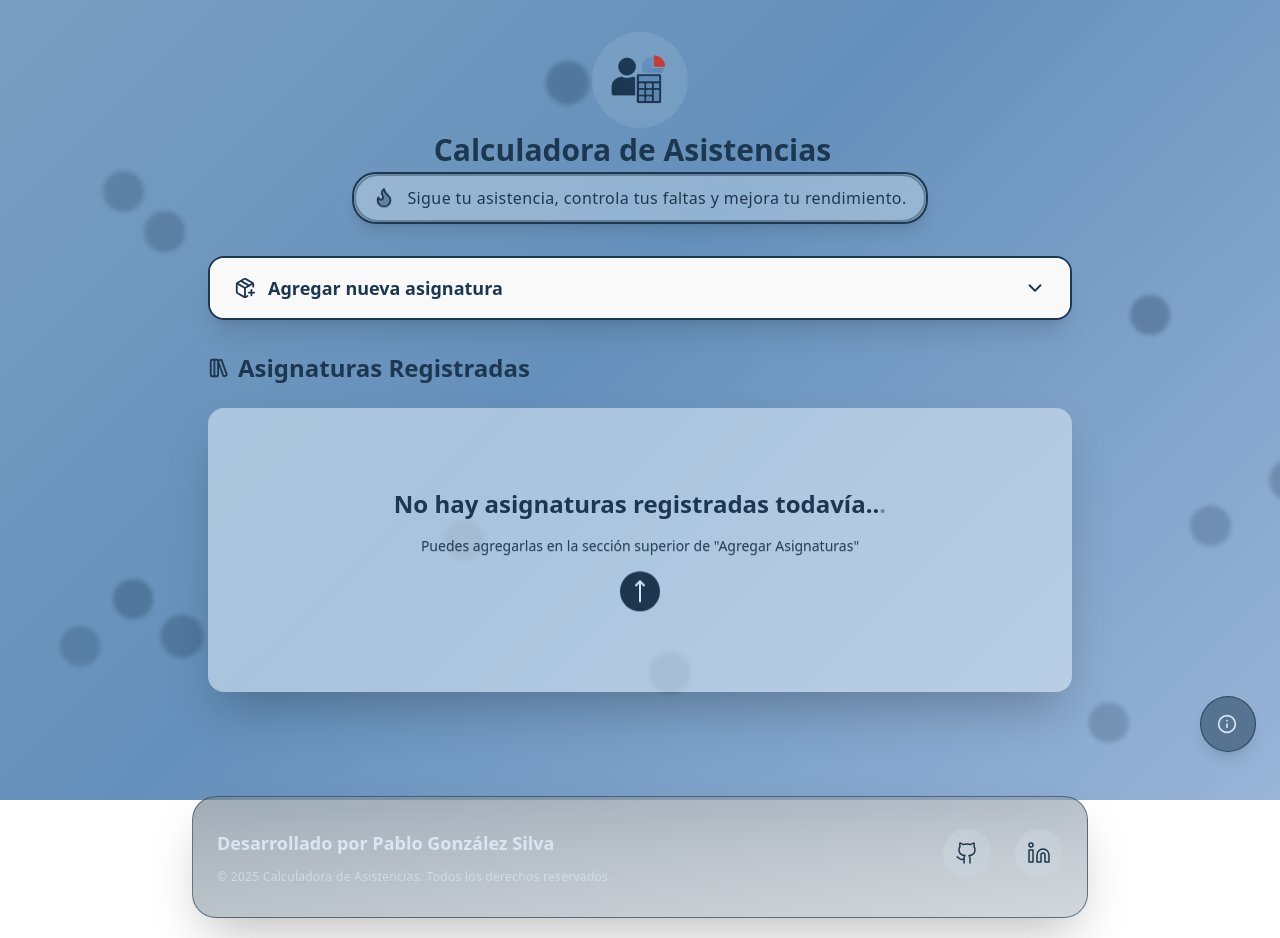
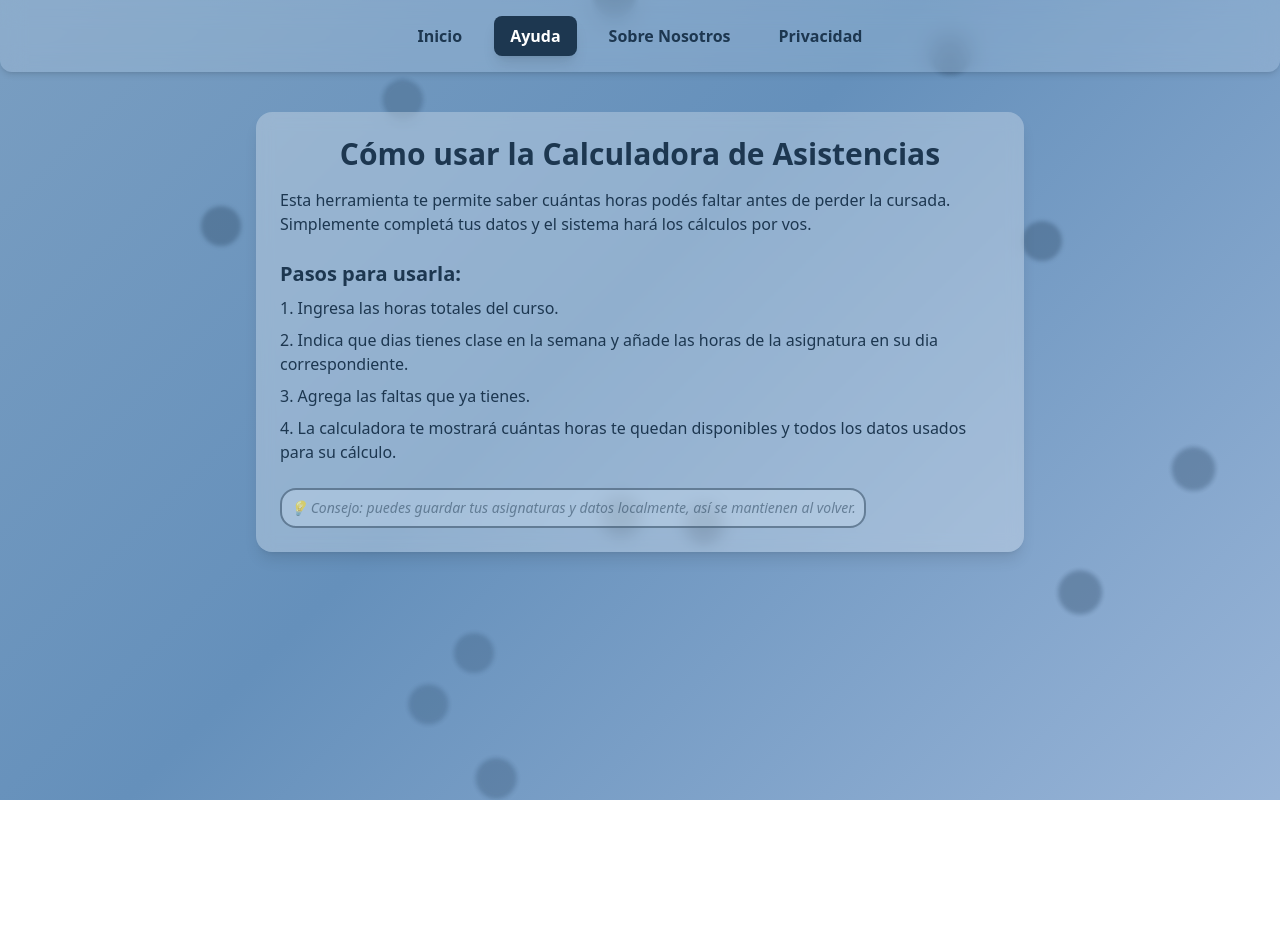
Before and after one commit to PabloGonz68/calculadora-asistencias, a React (Vite) app: page /ayuda in a window 1280 px wide. After the commit the page ends 912 px from the top, so only its background shows below. Built offline with nearby package versions, Linux system fonts and the light colour scheme.

Commit message:
Fix calculo y añadida pages

```diff
--- a/package.json
+++ b/package.json
@@ -14,6 +14,7 @@
     "lucide-react": "^0.553.0",
     "react": "^19.1.1",
     "react-dom": "^19.1.1",
+    "react-router-dom": "^7.9.5",
     "recharts": "^3.3.0",
     "sweetalert2": "^11.26.3"
   },
--- a/src/App.tsx
+++ b/src/App.tsx
@@ -1,7 +1,30 @@
-import { HomePage } from './pages/HomePage'
+import { BrowserRouter as Router, Routes, Route, NavLink } from "react-router-dom";
+import { Ayuda } from "./pages/Ayuda";
+import { Sobre } from "./pages/SobreNosotros";
+import { PoliticaPrivacidad } from "./pages/PoliticaPrivacidad";
+import { HomePage } from "./pages/HomePage";
 
-function App() {
-  return <HomePage />;
+export default function App() {
+  const linkClasses = ({ isActive }: { isActive: boolean }) =>
+    `relative px-4 py-2 font-semibold text-primary transition-all duration-300
+     ${isActive ? "text-white bg-primary rounded-lg shadow-lg" : "hover:text-white hover:bg-primary/50 hover:shadow-lg hover:rounded-lg"}
+     after:absolute after:left-0 after:bottom-0 after:h-0.5 after:w-0 after:from-primary after:to-acento after:transition-all after:duration-300 hover:after:w-full`;
+
+  return (
+    <Router>
+      <nav className="p-4 flex justify-center gap-4 bg-secondary-light/20 backdrop-blur-md shadow-md rounded-b-xl sticky top-0 z-50">
+        <NavLink to="/" className={linkClasses}>Inicio</NavLink>
+        <NavLink to="/ayuda" className={linkClasses}>Ayuda</NavLink>
+        <NavLink to="/sobre" className={linkClasses}>Sobre Nosotros</NavLink>
+        <NavLink to="/privacidad" className={linkClasses}>Privacidad</NavLink>
+      </nav>
+
+      <Routes>
+        <Route path="/" element={<HomePage />} />
+        <Route path="/ayuda" element={<Ayuda />} />
+        <Route path="/sobre" element={<Sobre />} />
+        <Route path="/privacidad" element={<PoliticaPrivacidad />} />
+      </Routes>
+    </Router>
+  );
 }
-
-export default App;
--- a/src/components/ListaAsignaturas.tsx
+++ b/src/components/ListaAsignaturas.tsx
@@ -42,7 +42,7 @@ export const ListaAsignaturas = ({
 
             <div className="grid gap-6 md:grid-cols-1 lg:grid-cols-2 items-stretch">
                 {asignaturas.map((asignatura, index) => {
-                    const { horasSemanales, horasRestantes, limiteFaltas } =
+                    const { horasSemanales, horasRestantes, limiteFaltas, totalHorasAsignatura } =
                         calcularAsistencia(asignatura);
 
                     const percentOfLimit =
@@ -107,7 +107,9 @@ export const ListaAsignaturas = ({
 
                                     {/* Datos */}
                                     <dl className="grid grid-cols-2 gap-3 text-sm">
-                                        <DataItem label="Horas totales" value={asignatura.horasTotales} />
+                                        <DataItem label="Horas totales del curso" value={asignatura.horasTotalesCurso} />
+                                        <DataItem label="Horas de la asignatura" value={totalHorasAsignatura} />
+                                        <DataItem label="Días del curso" value={asignatura.diasCursoSemanales} />
                                         <DataItem label="Horas semanales" value={horasSemanales} />
                                         <DataItem label="Faltadas" value={asignatura.horasFaltadas} />
                                         <DataItem label="Restantes" value={horasRestantes} />
@@ -128,7 +130,7 @@ export const ListaAsignaturas = ({
                                         <GraficoFaltas
                                             horasFaltadas={asignatura.horasFaltadas}
                                             limiteFaltas={limiteFaltas}
-                                            totalHoras={asignatura.horasTotales}
+                                            totalHoras={totalHorasAsignatura}
                                         />
 
                                         <div className="mt-2">
--- /dev/null
+++ b/src/pages/Ayuda.tsx
@@ -0,0 +1,31 @@
+import { BackgroundEfecto } from "../components/BackgroundEfecto";
+
+export const Ayuda = () => {
+    return (
+        <div className="relative min-h-screen">
+            <BackgroundEfecto />
+
+            <div className="max-w-3xl mx-auto p-6 text-primary bg-fondo/30 backdrop-blur-sm rounded-2xl mt-10 mb-20 shadow-lg">
+                <h1 className="text-3xl font-bold text-primary mb-4 text-center">
+                    Cómo usar la Calculadora de Asistencias
+                </h1>
+                <p className="mb-4">
+                    Esta herramienta te permite saber cuántas horas podés faltar antes de perder la cursada.
+                    Simplemente completá tus datos y el sistema hará los cálculos por vos.
+                </p>
+                <h2 className="text-xl font-semibold text-primary mt-6 mb-2">Pasos para usarla:</h2>
+                <ol className="list-decimal list-inside space-y-2">
+                    <li>Ingresa las horas totales del curso.</li>
+                    <li>Indica que dias tienes clase en la semana y añade las horas de la asignatura en su dia correspondiente.</li>
+                    <li>Agrega las faltas que ya tienes.</li>
+                    <li>La calculadora te mostrará cuántas horas te quedan disponibles y todos los datos usados para su cálculo.</li>
+                </ol>
+                <div className="mt-6 flex p-2 items-center border-2 rounded-2xl border-primary/50 w-fit bg-secondary-light/30">
+                    <p className="italic text-sm text-primary/50">
+                        💡 Consejo: puedes guardar tus asignaturas y datos localmente, así se mantienen al volver.
+                    </p>
+                </div>
+            </div>
+        </div>
+    );
+};
--- a/src/pages/HomePage.tsx
+++ b/src/pages/HomePage.tsx
@@ -1,5 +1,5 @@
 import { useEffect, useState } from 'react';
-import type { Asignatura } from '../components/FormularioAsignatura';
+import type { Asignatura } from '../utils/calculations';
 import { FormularioAsignatura } from '../components/FormularioAsignatura';
 import { ListaAsignaturas } from '../components/ListaAsignaturas';
 import { guardarAsignaturas, cargarAsignaturas } from '../utils/calculations';
@@ -8,72 +8,46 @@ import { InfoFlotante } from '../components/InfoFlotante';
 import { BackgroundEfecto } from '../components/BackgroundEfecto';
 import { Footer } from '../components/Footer';
 
+
 export const HomePage = () => {
     const [asignaturas, setAsignaturas] = useState<Asignatura[]>([]);
 
     useEffect(() => {
-        const asignaturasGuardadas = cargarAsignaturas();
-        setAsignaturas(asignaturasGuardadas);
+        setAsignaturas(cargarAsignaturas());
     }, []);
 
     const handleAgregarAsignatura = (nuevaAsignatura: Asignatura) => {
-        const asignaturasActualizadas = [...asignaturas, nuevaAsignatura];
-        setAsignaturas(asignaturasActualizadas);
-        guardarAsignaturas(asignaturasActualizadas);
+        const nuevas = [...asignaturas, nuevaAsignatura];
+        setAsignaturas(nuevas);
+        guardarAsignaturas(nuevas);
     };
 
     const handleEliminarAsignatura = (id: string) => {
-        const asignaturasActualizadas = asignaturas.filter(
-            (asignatura) => asignatura.id !== id
-        );
-        setAsignaturas(asignaturasActualizadas);
-        guardarAsignaturas(asignaturasActualizadas);
+        const nuevas = asignaturas.filter(a => a.id !== id);
+        setAsignaturas(nuevas);
+        guardarAsignaturas(nuevas);
     };
 
     return (
         <div className="relative min-h-screen">
             <BackgroundEfecto />
-
-            {/* Contenido principal */}
             <div className="relative z-10 py-8">
                 <InfoFlotante />
                 <div className="container mx-auto px-4 max-w-4xl">
-                    <div className='flex justify-center items-center flex-col mb-8 gap-1'>
+                    <div className="flex justify-center items-center flex-col mb-8 gap-1">
                         <img src="/logo.webp" alt="Logo" className="w-24 h-24 bg-fondo/10 backdrop-blur-sm rounded-full p-2 object-cover" />
-                        <div className='flex justify-center items-center'>
-
-                            <h1 className="text-3xl ml-[-15px] font-bold text-primary text-center">
-                                Calculadora de Asistencias
-                            </h1>
-                        </div>
-
-                        <div className="
-  relative rounded-3xl border-2 border-primary
-  bg-secondary-light/40 backdrop-blur-sm
-  p-3 w-full md:w-2/3 flex gap-3 justify-center items-center
-  shadow-lg transition-all duration-300
-  overflow-hidden
-">
-                            {/* Brillo animado alrededor */}
+                        <h1 className="text-3xl font-bold text-primary text-center">Calculadora de Asistencias</h1>
+                        <div className="relative rounded-3xl border-2 border-primary bg-secondary-light/40 backdrop-blur-sm p-3 w-full md:w-2/3 flex gap-3 justify-center items-center shadow-lg">
                             <div className="absolute inset-0 rounded-3xl border-2 border-primary opacity-30 animate-pulse"></div>
-
-                            {/* Ícono de fueguito animado */}
                             <Flame size={22} className="text-primary fill-primary/40 animate-bounce-slow" />
-
-                            {/* Texto */}
                             <span className="text-center text-primary font-medium tracking-wide">
                                 Sigue tu asistencia, controla tus faltas y mejora tu rendimiento.
                             </span>
                         </div>
+                    </div>
 
-
-
-                    </div>
-                    <FormularioAsignatura onAgregarAsignatura={handleAgregarAsignatura as unknown as (asignatura: import('../components/FormularioAsignatura').Asignatura) => void} />
-                    <ListaAsignaturas
-                        asignaturas={asignaturas}
-                        onEliminarAsignatura={handleEliminarAsignatura}
-                    />
+                    <FormularioAsignatura onAgregarAsignatura={handleAgregarAsignatura} />
+                    <ListaAsignaturas asignaturas={asignaturas} onEliminarAsignatura={handleEliminarAsignatura} />
                 </div>
             </div>
             <Footer />
--- /dev/null
+++ b/src/pages/PoliticaPrivacidad.tsx
@@ -0,0 +1,30 @@
+import { BackgroundEfecto } from "../components/BackgroundEfecto";
+
+export const PoliticaPrivacidad = () => {
+    return (
+        <div className="relative min-h-screen">
+            <BackgroundEfecto />
+
+            <div className="max-w-3xl mx-auto p-6 text-primary bg-fondo/30 backdrop-blur-sm rounded-2xl mt-10 mb-20 shadow-lg">
+                <h1 className="text-3xl font-bold text-primary-dark mb-4 text-center">
+                    Política de Privacidad
+                </h1>
+                <p className="mb-4">
+                    En <strong>Calculadora de Asistencias</strong> respetamos tu privacidad. No recopilamos, almacenamos ni compartimos
+                    información personal identificable.
+                </p>
+                <p className="mb-4">
+                    Toda la información que ingreses (asignaturas, horas, faltas, etc.) se guarda únicamente en tu navegador
+                    mediante <strong>almacenamiento local</strong> y nunca se envía a ningún servidor.
+                </p>
+                <p className="mb-4">
+                    Este sitio puede utilizar cookies propias o de terceros para mejorar la experiencia de uso o mostrar anuncios.
+                    Podés deshabilitarlas desde la configuración de tu navegador.
+                </p>
+                <p className="mt-6 italic text-sm text-primary/50">
+                    Última actualización: {new Date().toLocaleDateString("es-ES")}
+                </p>
+            </div>
+        </div>
+    );
+};
--- /dev/null
+++ b/src/pages/SobreNosotros.tsx
@@ -0,0 +1,31 @@
+import { BackgroundEfecto } from "../components/BackgroundEfecto";
+
+export const Sobre = () => {
+    return (
+        <div className="relative min-h-screen">
+            <BackgroundEfecto />
+
+            <div className="max-w-3xl mx-auto p-6 text-primary bg-fondo/30 backdrop-blur-sm rounded-2xl mt-10 mb-20 shadow-lg">
+                <h1 className="text-3xl font-bold text-primary mb-4 text-center">
+                    Sobre la Calculadora de Asistencias
+                </h1>
+                <p className="mb-4">
+                    Esta aplicación surge debido al cambio actual en la educación española, donde las faltas
+                    justificadas e injustificadas cuentan de la misma manera para perder la evaluación continua.
+                </p>
+                <p className="mb-4">
+                    Por ello, es fundamental tener controlada la asistencia, especialmente en casos de inasistencia
+                    por salud o compromisos personales importantes. Esta herramienta te permite calcular y organizar
+                    tus horas de clase de forma sencilla y visual.
+                </p>
+                <p className="mb-4">
+                    Está desarrollada con <strong>React</strong> y <strong>Vite</strong>, y utiliza almacenamiento local,
+                    por lo que tus datos se guardan únicamente en tu dispositivo.
+                </p>
+                <p className="mt-6 italic text-sm text-primary/50">
+                    Creado para facilitarte la vida académica.
+                </p>
+            </div>
+        </div>
+    );
+};
--- a/src/utils/calculations.ts
+++ b/src/utils/calculations.ts
@@ -8,9 +8,10 @@ export interface Asignatura {
   id: string;
   nombre: string;
   horario: HorarioDia[];
-  horasTotales: number;
+  horasTotalesCurso: number; // Ej: 720
+  diasCursoSemanales: number; // Ej: 4 (días que hay clase en total, no solo de esta asignatura)
   horasFaltadas: number;
-  porcentaje?: number;
+  porcentaje?: number; // % permitido de faltas
 }
 
 interface ResultadoCalculo {
@@ -22,34 +23,54 @@ interface ResultadoCalculo {
   advertencias: string[];
 }
 
-
+/**
+ * Calcula la asistencia de una asignatura teniendo en cuenta:
+ * - Horas totales del curso (ej. 720h)
+ * - Días de clase del curso (ej. 4 días por semana)
+ * - Horas por día (fijas: 6)
+ * - Horas semanales de la asignatura según los días seleccionados
+ */
 export const calcularAsistencia = (asignatura: Asignatura): ResultadoCalculo => {
   const advertencias: string[] = [];
 
-  const horasSemanales = asignatura.horario
+  // Horas semanales de la asignatura (sumando los días activos)
+  const horasSemanalesAsignatura = asignatura.horario
     .filter(dia => dia.activo)
     .reduce((total, dia) => total + dia.horas, 0);
 
-  if (horasSemanales === 0) {
-    advertencias.push('No hay horas de clase asignadas en ningún día de la semana');
+  if (horasSemanalesAsignatura === 0) {
+    advertencias.push('No has indicado en qué días tienes esta asignatura.');
   }
 
-  const totalHorasAsignatura = asignatura.horasTotales;
+  // Curso general
+  const horasPorDiaCurso = 6; // estándar, configurable si quieres
+  const horasSemanalesCurso = asignatura.diasCursoSemanales * horasPorDiaCurso;
+
+  if (asignatura.diasCursoSemanales === 0) {
+    advertencias.push('No has indicado los días totales del curso.');
+  }
+
+  // Horas totales de esta asignatura (proporcionales a las horas totales del curso)
+  const totalHorasAsignatura =
+    horasSemanalesCurso > 0
+      ? (asignatura.horasTotalesCurso * horasSemanalesAsignatura) / horasSemanalesCurso
+      : 0;
+
+  // Cálculos de faltas
   const porcentaje = asignatura.porcentaje ?? 20;
   const limiteFaltas = Math.floor(totalHorasAsignatura * (porcentaje / 100));
   const horasRestantes = Math.max(0, limiteFaltas - asignatura.horasFaltadas);
-
   const semanasPosiblesFalta =
-    horasSemanales > 0
-      ? Math.floor((horasRestantes / horasSemanales) * 10) / 10
+    horasSemanalesAsignatura > 0
+      ? Math.floor((horasRestantes / horasSemanalesAsignatura) * 10) / 10
       : 0;
 
   if (asignatura.horasFaltadas > limiteFaltas) {
-    advertencias.push('Has superado el límite de faltas permitido');
+    advertencias.push('Has superado el límite de faltas permitido.');
   }
 
   return {
-    horasSemanales,
+    horasSemanales: horasSemanalesAsignatura,
     totalHorasAsignatura,
     limiteFaltas,
     horasRestantes,
@@ -58,7 +79,7 @@ export const calcularAsistencia = (asignatura: Asignatura): ResultadoCalculo =>
   };
 };
 
-
+// Días base de la semana
 export const DIAS_SEMANA: HorarioDia[] = [
   { dia: 'lunes', horas: 0, activo: false },
   { dia: 'martes', horas: 0, activo: false },
@@ -70,22 +91,10 @@ export const DIAS_SEMANA: HorarioDia[] = [
 ];
 
 export const guardarAsignaturas = (asignaturas: Asignatura[]): void => {
-  localStorage.setItem('asignaturas', JSON.stringify(asignaturas, (key, value) => {
-    if (key === 'fechaInicio' || key === 'fechaFin') {
-      return value ? value.toISOString() : null;
-    }
-    return value;
-  }));
+  localStorage.setItem('asignaturas', JSON.stringify(asignaturas));
 };
 
 export const cargarAsignaturas = (): Asignatura[] => {
-  const asignaturasGuardadas = localStorage.getItem('asignaturas');
-  if (!asignaturasGuardadas) return [];
-
-  return JSON.parse(asignaturasGuardadas, (key, value) => {
-    if (key === 'fechaInicio' || key === 'fechaFin') {
-      return value ? new Date(value) : undefined;
-    }
-    return value;
-  });
+  const data = localStorage.getItem('asignaturas');
+  return data ? JSON.parse(data) : [];
 };
```
Also changed, not shown: src/components/FormularioAsignatura.tsx (+14 -6 lines), 1 other file (tests, documents, lock files or other folders).
